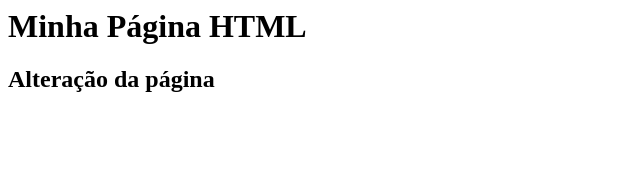
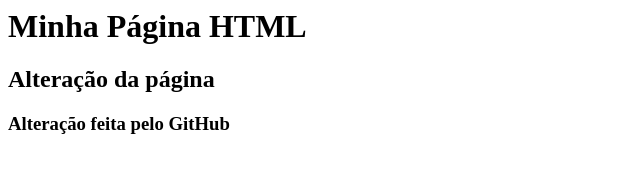
Before and after one commit to FelipeePinho/gama-no-github, a plain HTML site: page index.html in a window 1280 px wide. Shown: the whole page, without its empty margins (0-640 px from the left). Drawn offline with Linux system fonts and the light colour scheme.

Commit message:
Alteração através do GitHub

```diff
--- a/index.html
+++ b/index.html
@@ -3,7 +3,7 @@
 
         <h1>Minha Página HTML
             <h2>Alteração da página</h2>
-
+            <h3>Alteração feita pelo GitHub</h3>
 
         </HTML></h1>
     </body>
```
